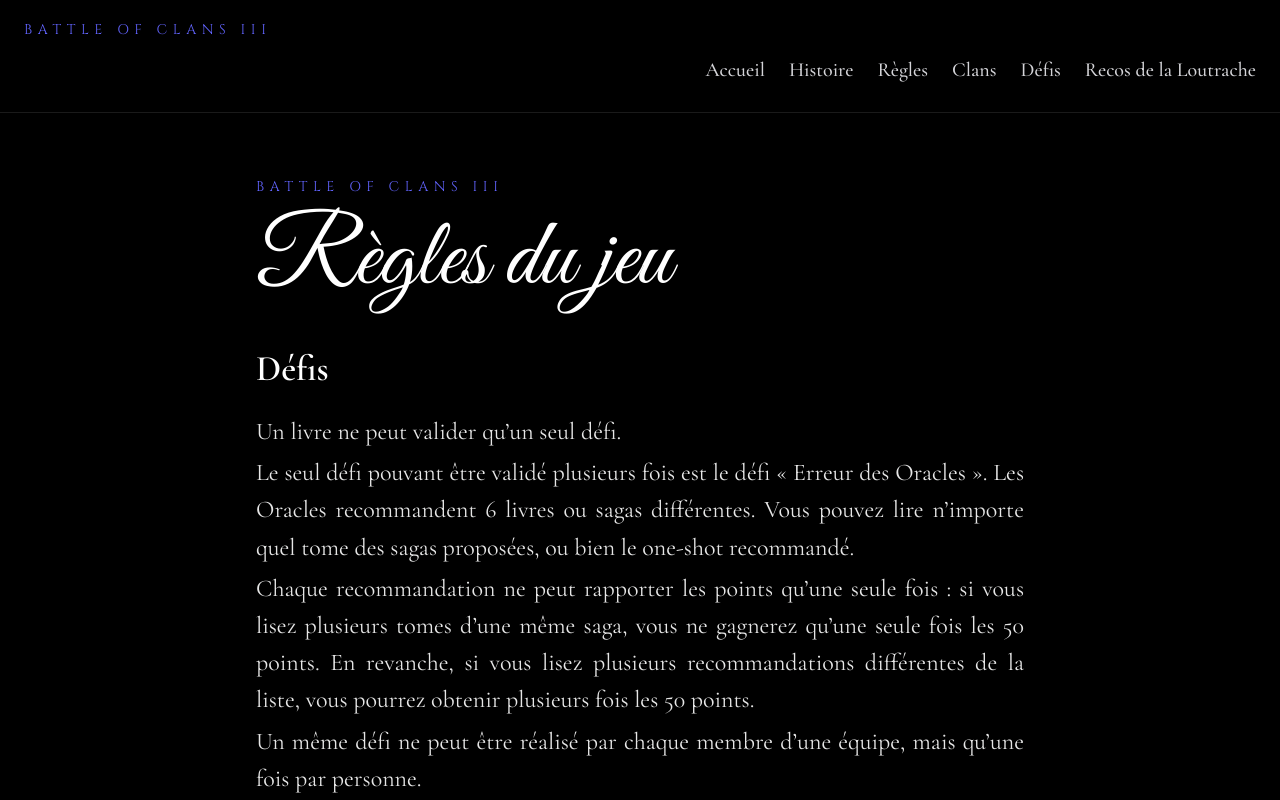
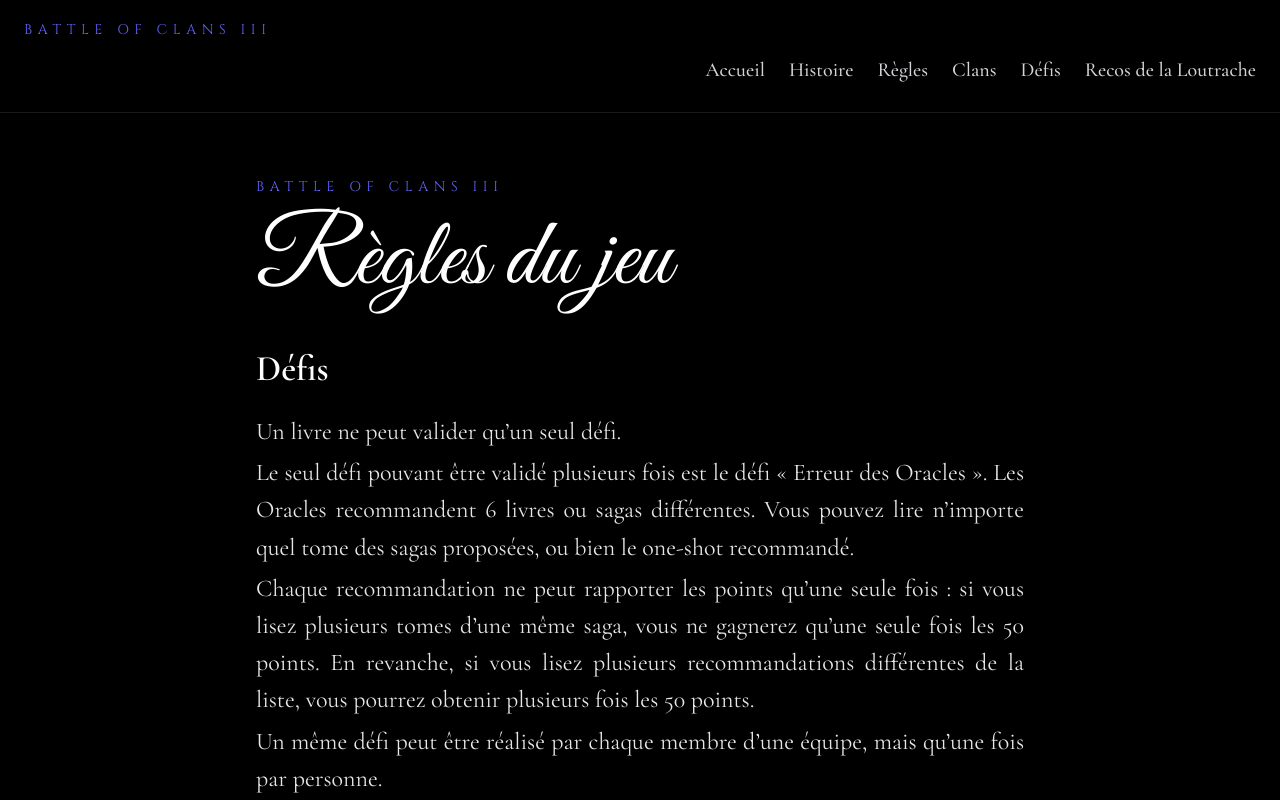
Before and after one commit to Loutrache/Battle-of-Clans-III, a Next.js app: page /regles in a window 1280 px wide. Shown: the top 800 px of the page. Built offline with nearby package versions, Linux system fonts and the light colour scheme; no server answers.

Commit message:
corrections fautes

```diff
--- a/app/regles/page.tsx
+++ b/app/regles/page.tsx
@@ -34,7 +34,7 @@ export default function ReglesPage() {
             </p>
 
             <p className="mt-1">
-              Un même défi ne peut être réalisé par chaque membre d’une équipe,
+              Un même défi peut être réalisé par chaque membre d’une équipe,
               mais qu’une fois par personne.
             </p>
 
```
